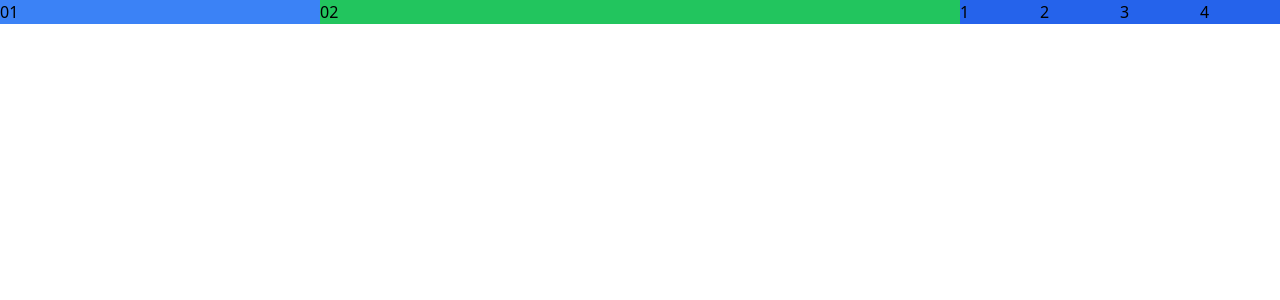
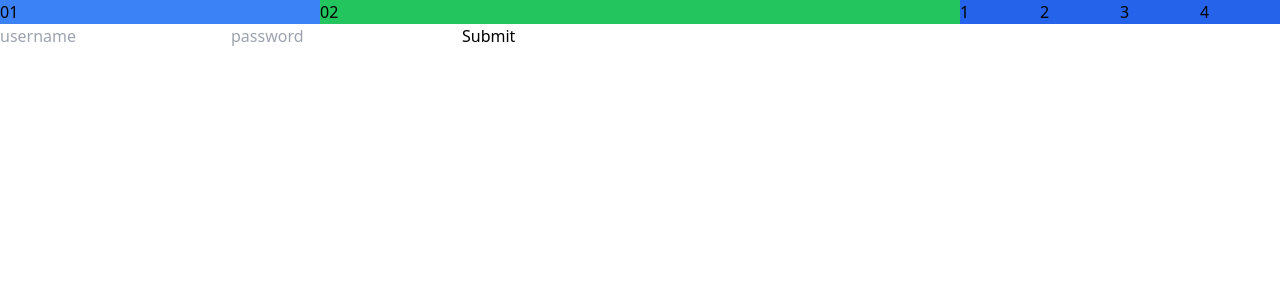
Before and after one commit to Tomczan/shopping-tracker-reactjs, a React (Vite) app: page /login in a window 1280 px wide. Before the commit this address had no page. Shown: the top 300 px of the page. Built offline with nearby package versions, Linux system fonts and the light colour scheme.

Commit message:
add: basic login component

```diff
--- a/src/App.tsx
+++ b/src/App.tsx
@@ -2,6 +2,7 @@ import { useState } from "react"
 import { BrowserRouter, Route, Routes } from "react-router-dom"
 import { Home } from "./pages/home/home"
 import { Navbar } from "./components/navbar"
+import Login from "./pages/login/login"
 
 function App() {
   return (
@@ -10,6 +11,7 @@ function App() {
         <Navbar />
         <Routes>
           <Route path="/" element={<Home />}></Route>
+          <Route path="/login/" element={<Login />}></Route>
         </Routes>
       </BrowserRouter>
     </div>
--- /dev/null
+++ b/src/pages/login/login.tsx
@@ -0,0 +1,13 @@
+const Login = () => {
+  return (
+    <div>
+      <form action="">
+        <input type="text" name="username" placeholder="username" />
+        <input type="password" name="password" placeholder="password" />
+        <input type="submit" />
+      </form>
+    </div>
+  )
+}
+
+export default Login
```
